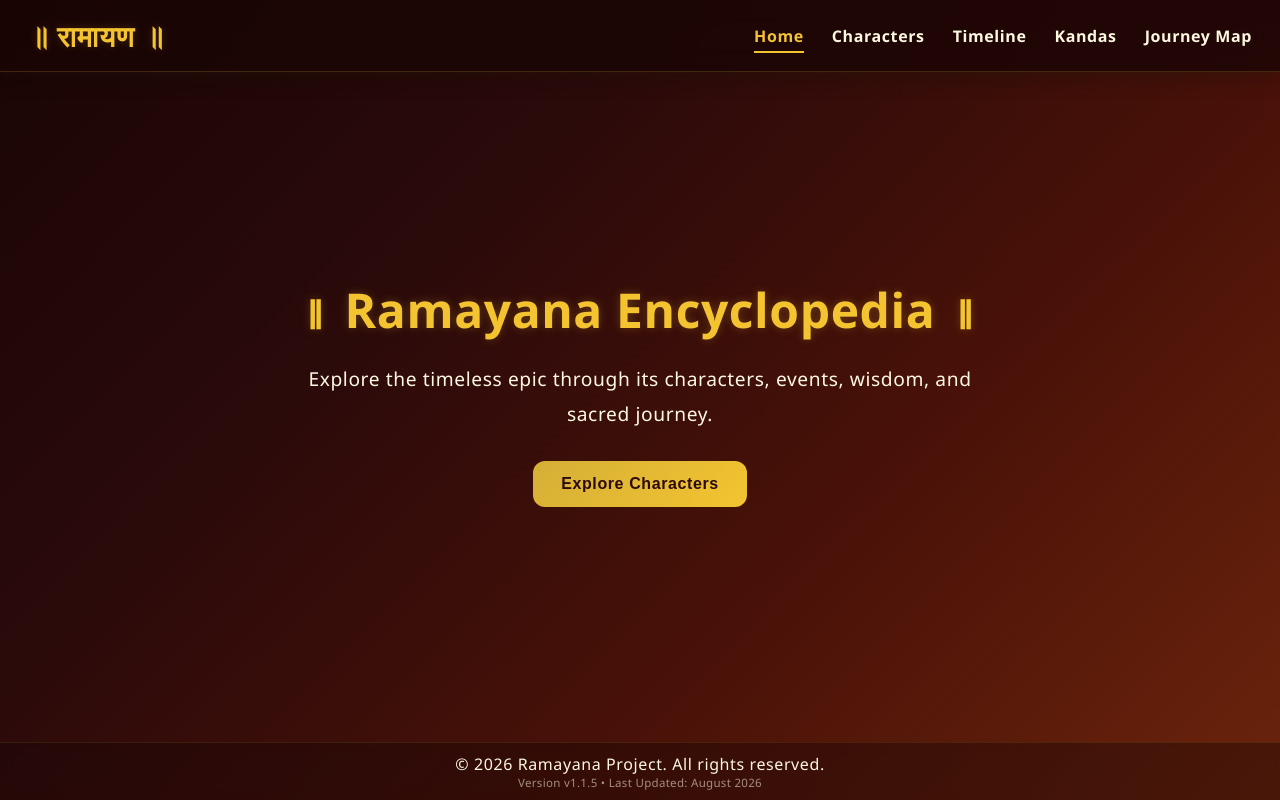
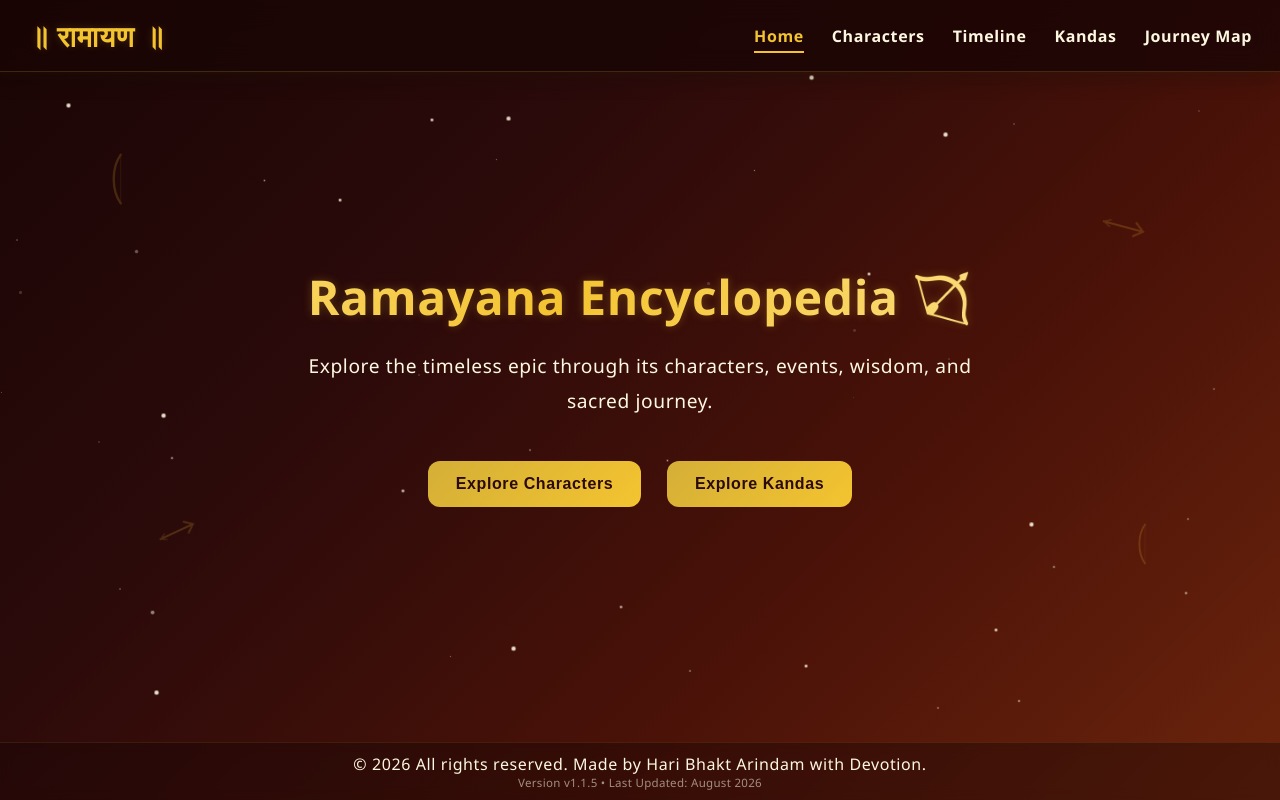
Before and after one commit to Arindam-Harh/Ramayana, a React (Vite) app: page / in a window 1280 px wide. Built offline with nearby package versions, Linux system fonts and the light colour scheme.

Commit message:
Added some buttons to navigate

```diff
--- a/components/layouts/Footer.css
+++ b/components/layouts/Footer.css
@@ -1,6 +1,6 @@
 .footer {
   width: 100%;
-  padding: 12px 0;
+  padding: 12px 10px;
   text-align: center;
   background: rgba(20, 5, 5, 0.75);
   border-top: 1px solid rgba(212, 175, 55, 0.12);
@@ -20,7 +20,7 @@
 
 @media (max-width: 768px) {
   .footer {
-    padding: 10px 0;
+    padding: 10px;
   }
 
   .footer-version {
--- a/components/layouts/Footer.jsx
+++ b/components/layouts/Footer.jsx
@@ -6,7 +6,7 @@ export const Footer = () => {
   return (
     <footer className="footer">
       <div className="footer-content">
-        <p>© 2026 Ramayana Project. All rights reserved.</p>
+        <p>© 2026 All rights reserved. Made by Hari Bhakt Arindam with Devotion.</p>
         <p className="footer-version">
           Version {version} • Last Updated: August 2026
         </p>
--- a/pages/Home.css
+++ b/pages/Home.css
@@ -1,4 +1,5 @@
 .home-container {
+  position: relative;
   min-height: 80vh;
   display: flex;
   flex-direction: column;
@@ -7,6 +8,12 @@
   color: #fff8e1;
   text-align: center;
   padding: 20px;
+  overflow: hidden;
+}
+
+.home-content {
+  position: relative;
+  z-index: 2;
 }
 
 .home-container h1 {
@@ -37,3 +44,172 @@
 .home-btn:hover {
   transform: translateY(-2px);
 }
+
+/* ===== Stars ===== */
+
+.stars-layer {
+  position: absolute;
+  inset: 0;
+  z-index: 0;
+  pointer-events: none;
+}
+
+.star {
+  position: absolute;
+  border-radius: 50%;
+  background: #fff8e1;
+  animation: twinkle ease-in-out infinite;
+}
+
+@keyframes twinkle {
+  0%, 100% {
+    opacity: 0.15;
+    transform: scale(1);
+  }
+  50% {
+    opacity: 0.9;
+    transform: scale(1.4);
+  }
+}
+
+.shooting-star {
+  position: absolute;
+  width: 2px;
+  height: 2px;
+  background: #ffd54f;
+  border-radius: 50%;
+  box-shadow: 0 0 6px 1px rgba(255, 213, 79, 0.8);
+  animation: shoot 6s linear infinite;
+  opacity: 0;
+}
+
+.shooting-star::before {
+  content: "";
+  position: absolute;
+  top: 0;
+  right: 0;
+  width: 70px;
+  height: 1px;
+  background: linear-gradient(90deg, rgba(255, 213, 79, 0.8), transparent);
+  transform: translateX(2px);
+}
+
+@keyframes shoot {
+  0% {
+    transform: translate(0, 0);
+    opacity: 0;
+  }
+  5% {
+    opacity: 1;
+  }
+  20% {
+    transform: translate(-220px, 160px);
+    opacity: 0;
+  }
+  100% {
+    transform: translate(-220px, 160px);
+    opacity: 0;
+  }
+}
+
+/* ===== Floating bow/arrow icons ===== */
+
+.floating-icons {
+  position: absolute;
+  inset: 0;
+  z-index: 1;
+  pointer-events: none;
+}
+
+.float-icon {
+  position: absolute;
+  width: 48px;
+  height: 48px;
+  opacity: 0.18;
+  animation: floaty ease-in-out infinite;
+}
+
+.icon-1 {
+  top: 12%;
+  left: 8%;
+  width: 60px;
+  height: 60px;
+  animation-duration: 9s;
+  animation-delay: 0s;
+}
+
+.icon-2 {
+  top: 68%;
+  left: 12%;
+  transform: rotate(-25deg);
+  animation-duration: 7s;
+  animation-delay: 1.2s;
+}
+
+.icon-3 {
+  top: 20%;
+  right: 10%;
+  transform: rotate(15deg);
+  width: 54px;
+  height: 54px;
+  animation-duration: 8s;
+  animation-delay: 2s;
+}
+
+.icon-4 {
+  top: 70%;
+  right: 8%;
+  animation-duration: 10s;
+  animation-delay: 0.5s;
+}
+
+@keyframes floaty {
+  0%, 100% {
+    transform: translateY(0) rotate(0deg);
+  }
+  50% {
+    transform: translateY(-18px) rotate(6deg);
+  }
+}
+
+/* Hide the decorative icons on small screens so text stays clean */
+@media (max-width: 600px) {
+  .floating-icons {
+    display: none;
+  }
+
+  .home-container h1 {
+    font-size: 2.2rem;
+  }
+}
+.home-container h1 {
+  font-size: 3rem;
+  margin-bottom: 20px;
+  /* Gold Gradient Text Setup */
+  background: linear-gradient(
+    110deg,
+    #f4c430 0%,
+    #ffe89c 40%,
+    #ffffff 50%,
+    #ffe89c 60%,
+    #f4c430 100%
+  );
+  background-size: 200% auto;
+  -webkit-background-clip: text;
+  -webkit-text-fill-color: transparent;
+
+  /* Smooth Shimmer Animation */
+  animation: shine 5s linear infinite;
+}
+
+@keyframes shine {
+  0% {
+    background-position: 200% center;
+  }
+  100% {
+    background-position: -200% center;
+  }
+}
+.home-btn{
+    margin: 0.8rem;
+}
--- a/pages/Home.jsx
+++ b/pages/Home.jsx
@@ -1,10 +1,95 @@
+import { useMemo } from "react";
 import { Link } from "react-router-dom";
 import "./Home.css";
 
+const BowIcon = ({ className }) => (
+  <svg viewBox="0 0 64 64" className={className} fill="none">
+    <path
+      d="M20 6 C10 20, 10 44, 20 58"
+      stroke="#f4c430"
+      strokeWidth="2.5"
+      strokeLinecap="round"
+    />
+    <line x1="20" y1="6" x2="20" y2="58" stroke="#d4af37" strokeWidth="1" opacity="0.6" />
+  </svg>
+);
+
+const ArrowIcon = ({ className }) => (
+  <svg viewBox="0 0 64 64" className={className} fill="none">
+    <line x1="6" y1="32" x2="54" y2="32" stroke="#f4c430" strokeWidth="2.5" strokeLinecap="round" />
+    <path d="M54 32 L44 24 M54 32 L44 40" stroke="#f4c430" strokeWidth="2.5" strokeLinecap="round" strokeLinejoin="round" />
+    <path d="M6 32 L14 28 M6 32 L14 36" stroke="#d4af37" strokeWidth="1.5" strokeLinecap="round" />
+  </svg>
+);
+
 export const Home = () => {
+  // Generate stable random positions once per mount
+  const stars = useMemo(
+    () =>
+      Array.from({ length: 45 }, (_, i) => ({
+        id: i,
+        top: Math.random() * 100,
+        left: Math.random() * 100,
+        size: Math.random() * 2 + 1,
+        delay: Math.random() * 4,
+        duration: Math.random() * 3 + 2,
+      })),
+    []
+  );
+
+  const shootingStars = useMemo(
+    () =>
+      Array.from({ length: 3 }, (_, i) => ({
+        id: i,
+        top: Math.random() * 40,
+        left: Math.random() * 60,
+        delay: i * 3.5 + Math.random() * 2,
+      })),
+    []
+  );
+
   return (
     <div className="home-container">
-      <h1>॥ Ramayana Encyclopedia ॥</h1>
+      {/* Background animation layers */}
+      <div className="stars-layer" aria-hidden="true">
+        {stars.map((star) => (
+          <span
+            key={star.id}
+            className="star"
+            style={{
+              top: `${star.top}%`,
+              left: `${star.left}%`,
+              width: `${star.size}px`,
+              height: `${star.size}px`,
+              animationDelay: `${star.delay}s`,
+              animationDuration: `${star.duration}s`,
+            }}
+          />
+        ))}
+
+        {shootingStars.map((s) => (
+          <span
+            key={s.id}
+            className="shooting-star"
+            style={{
+              top: `${s.top}%`,
+              left: `${s.left}%`,
+              animationDelay: `${s.delay}s`,
+            }}
+          />
+        ))}
+      </div>
+
+      <div className="floating-icons" aria-hidden="true">
+        <BowIcon className="float-icon icon-1" />
+        <ArrowIcon className="float-icon icon-2" />
+        <ArrowIcon className="float-icon icon-3" />
+        <BowIcon className="float-icon icon-4" />
+      </div>
+
+      {/* Foreground content */}
+      <div className="home-content">
+        <h1>Ramayana Encyclopedia 🏹 </h1>
         <p>
           Explore the timeless epic through its characters, events, wisdom, and
           sacred journey.
@@ -13,6 +98,10 @@ export const Home = () => {
         <Link to="/characters">
           <button className="home-btn">Explore Characters</button>
         </Link>
+         <Link to="/kandas">
+          <button className="home-btn">Explore Kandas</button>
+        </Link>
+      </div>
     </div>
   );
 };
```
Lines whose indentation alone changed are shown as unchanged.
